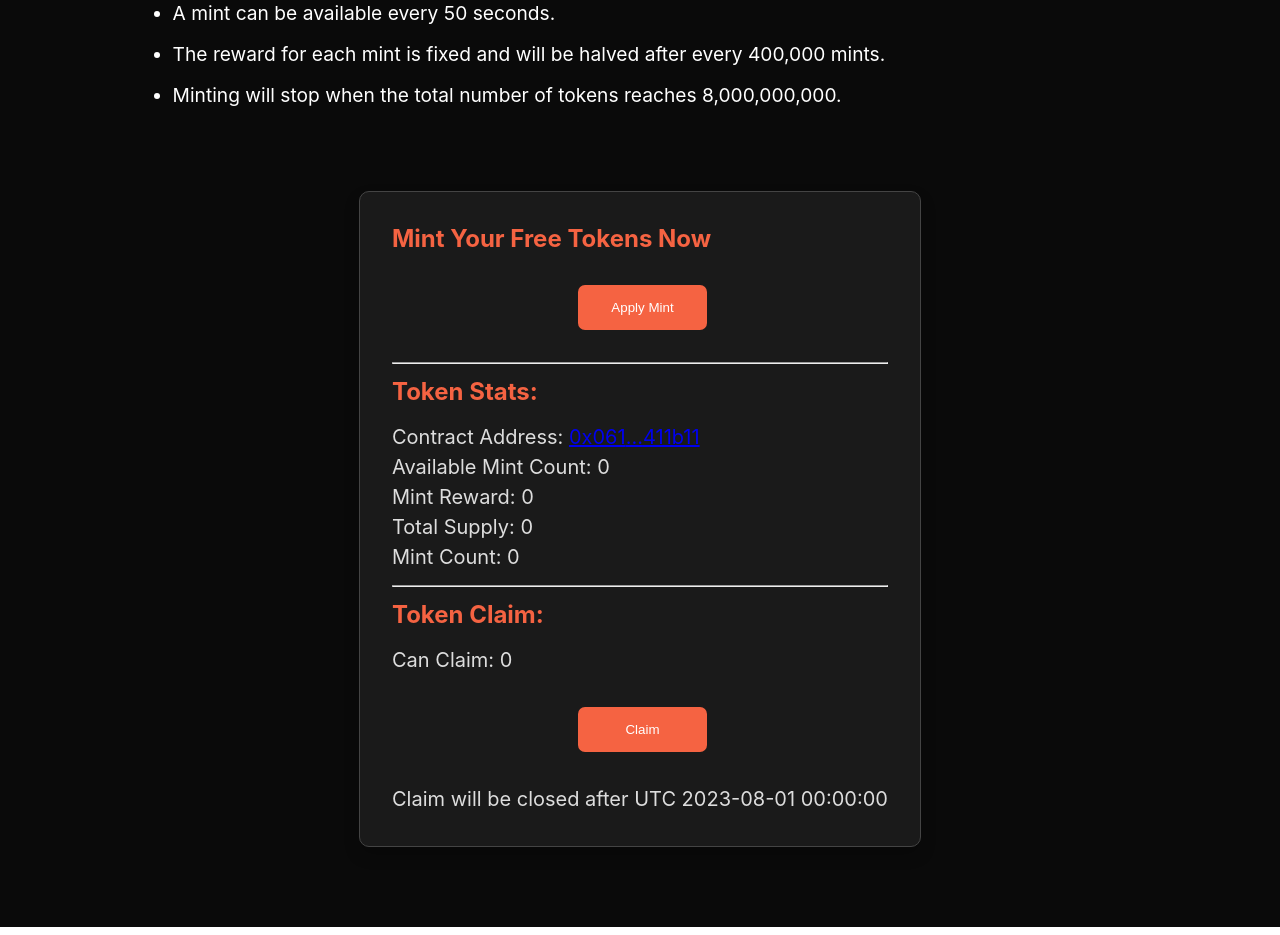
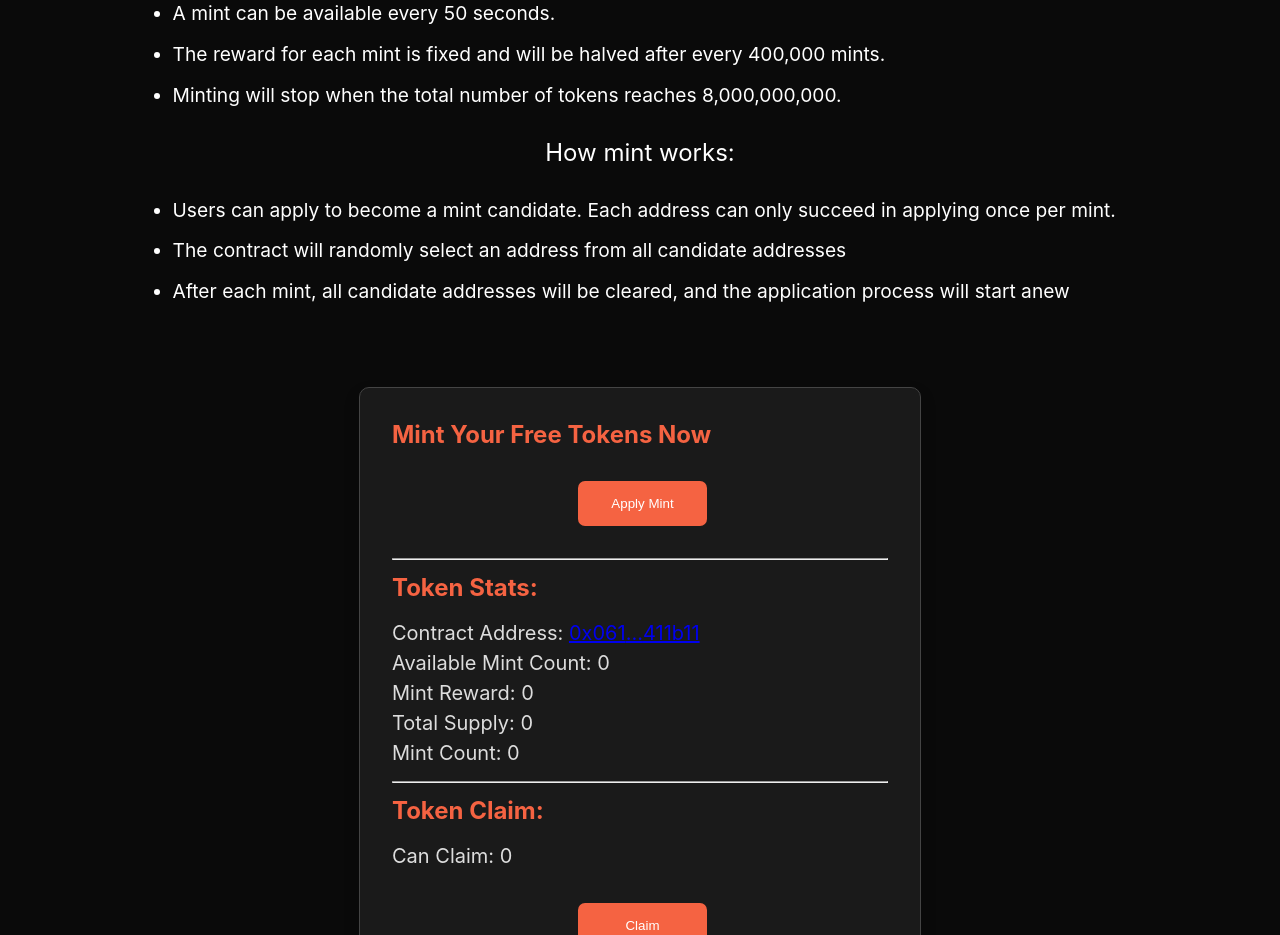
Before and after one commit to spirit-stone-world/interface, a React (Create React App) app: page / in a window 1280 px wide. Shown: the part 820-1755 px from the top of the page. Built offline with nearby package versions, Linux system fonts and the light colour scheme; the HTML template or start-up script is replaced by a standard one.

Commit message:
add more info

```diff
--- a/src/App.js
+++ b/src/App.js
@@ -187,6 +187,12 @@ function App() {
               <li>The reward for each mint is fixed and will be halved after every 400,000 mints.</li>
               <li>Minting will stop when the total number of tokens reaches 8,000,000,000.</li>
             </ul>
+            <p>How mint works:</p>
+            <ul>
+              <li>Users can apply to become a mint candidate. Each address can only succeed in applying once per mint.</li>
+              <li>The contract will randomly select an address from all candidate addresses</li>
+              <li>After each mint, all candidate addresses will be cleared, and the application process will start anew</li>
+            </ul>
           </div>
 
           <div className="grid">
```
